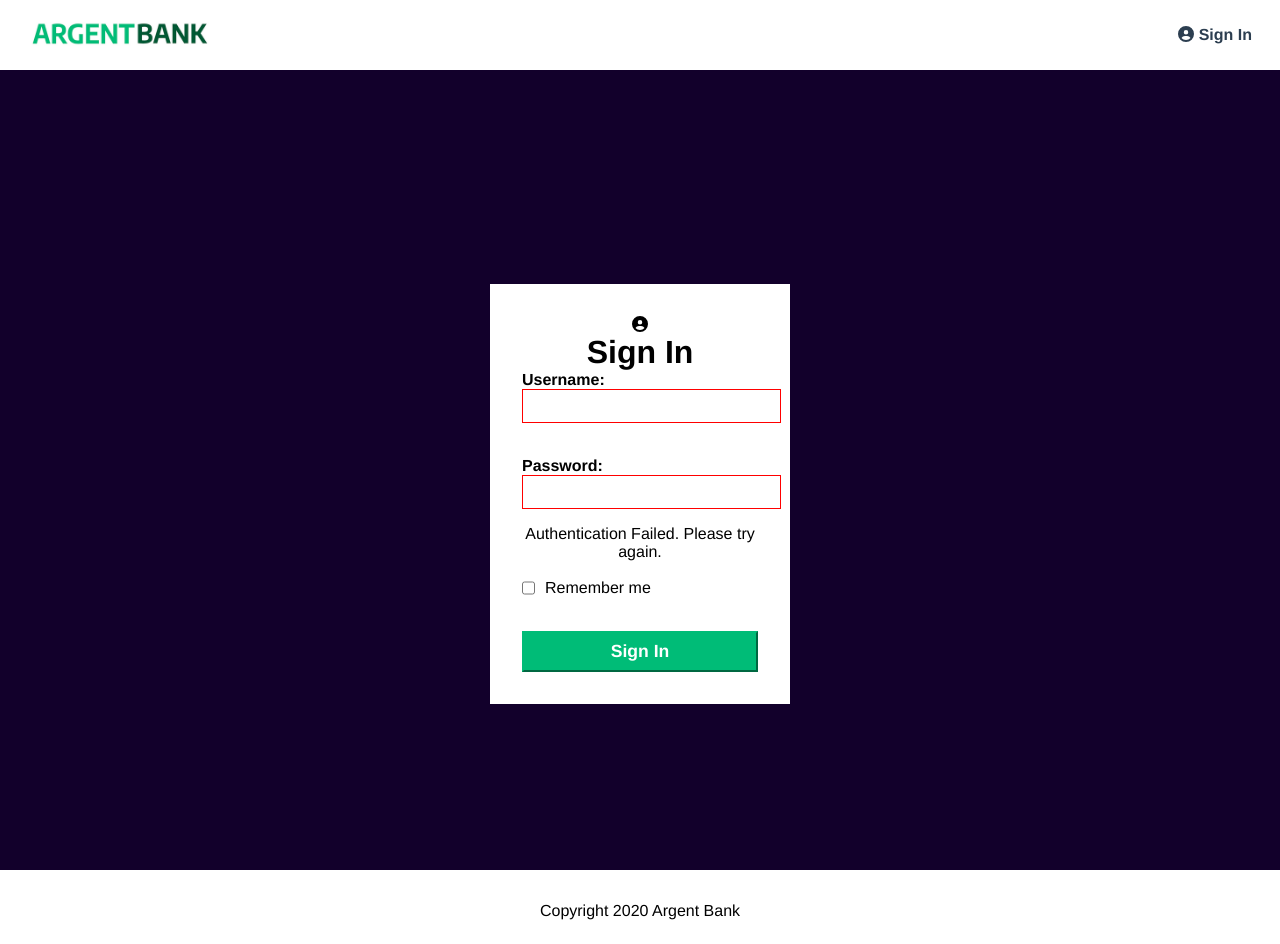
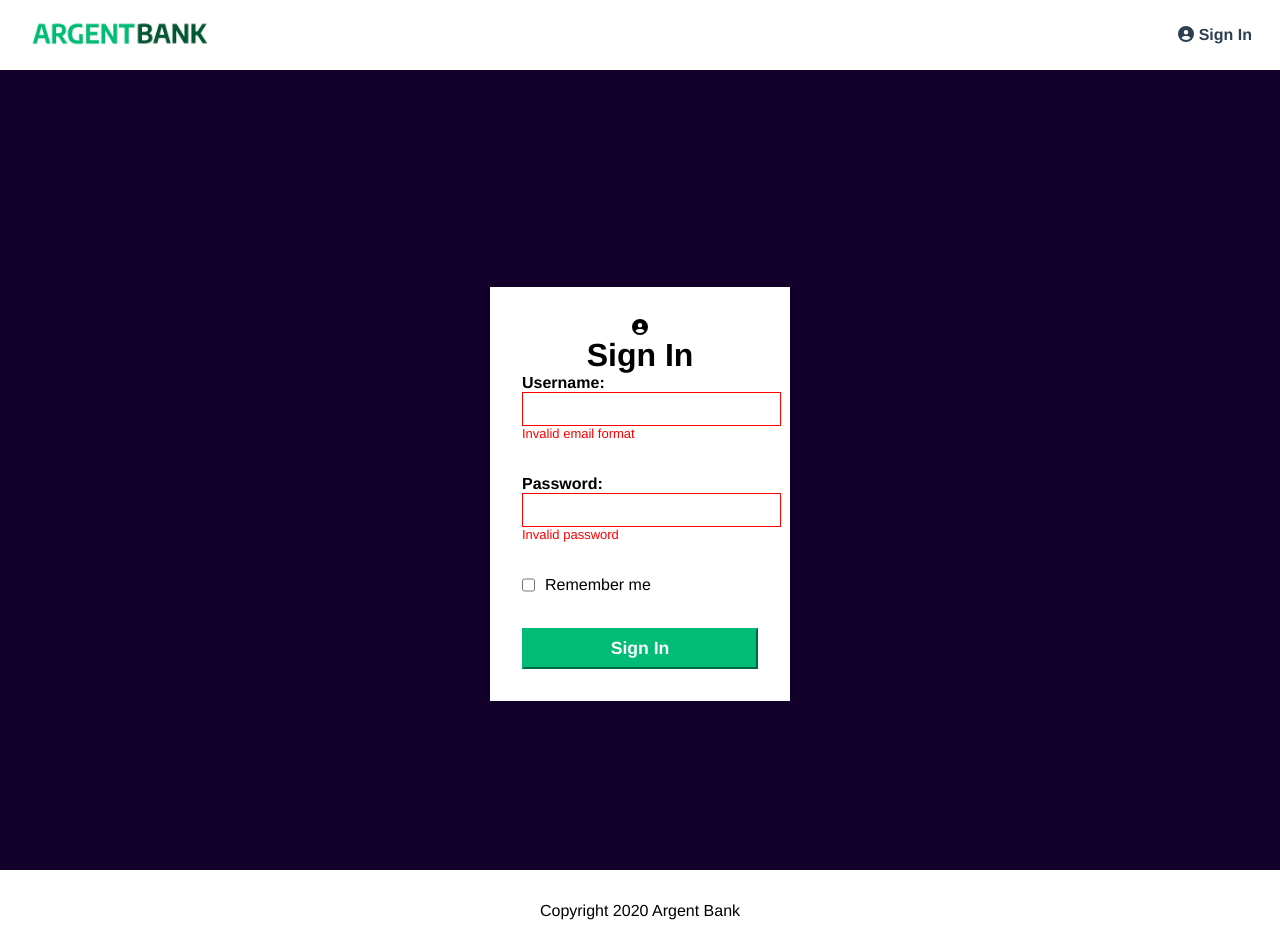
Before and after one commit to todorjr/bank-api-front, a React (Vite) app: page /signin in a window 1280 px wide. Both pictures are taken after a click on the button "Sign In". Built offline with nearby package versions, Linux system fonts and the light colour scheme; no server answers.

Commit message:
check code for error handling

```diff
--- a/src/pages/SignIn.jsx
+++ b/src/pages/SignIn.jsx
@@ -16,19 +16,43 @@ function SignIn() {
 
     const [email, setEmail] = useState('')
     const [password, setPassword] = useState('')
+    const [emailError, setEmailError] = useState(null)
+    const [passError, setPassError] = useState(null)
+
     const { isLoggedIn, authError } = useSelector((state) => state.user)
 
+    const validateEmail = (email) => {
+        if (!email) {
+            setEmailError('Invalid email format')
+            return false
+        }
+        setEmailError('')
+        return true
+    }
+
+    const validatePassword = (password) => {
+        if (!password) {
+            setPassError('Invalid password')
+            return false
+        }
+        setPassError('')
+        return true
+    }
+
+    const handleSignIn = async () => {
+        const isEmailValid = validateEmail(email)
+        const isPasswordValid = validatePassword(password)
+
+        if (isEmailValid && isPasswordValid) {
+            await dispatch(authenticateUser({ email, password }))
+        }
+    }
 
     useEffect(() => {
         if (isLoggedIn) {
             navigate('/profile')
         }
     }, [navigate, isLoggedIn])
-
-
-    const handleSignIn = async () => {
-        await dispatch(authenticateUser({ email, password }))
-    }
 
     return (
         <>
@@ -43,11 +67,13 @@ function SignIn() {
                                 Username:
                                 <input
                                     type="text"
-                                    className={`${authError ? styles.invalidAuth : ''}`}
+                                    className={`${emailError ? styles.invalidAuth : ''}`}
                                     value={email}
                                     onChange={(e) => setEmail(e.target.value)}
                                 />
                             </label>
+                            {emailError && <div className={styles.errorMessage}>{emailError}</div>}
+
                         </div>
                         <br />
                         <div className={styles.input}>
@@ -55,11 +81,13 @@ function SignIn() {
                                 Password:
                                 <input
                                     type="password"
-                                    className={`${authError ? styles.invalidAuth : ''}`}
+                                    className={`${passError ? styles.invalidAuth : ''}`}
                                     value={password}
                                     onChange={(e) => setPassword(e.target.value)}
                                 />
                             </label>
+                            {passError && <div className={styles.errorMessage}>{passError}</div>}
+
                         </div>
                         {authError && <div className={styles.errorMessage}>Authentication Failed. Please try again.</div>}
                         <br />
--- a/src/styles/Signin.module.css
+++ b/src/styles/Signin.module.css
@@ -34,8 +34,12 @@
     margin-bottom: 1rem;
 }
 
-.invalid input { border: 1px solid red }
 .invalidAuth { border: 1px solid red }
+.errorMessage {
+    color: red;
+    font-size: 13px;
+    text-align: initial;
+}
 
 .input label { font-weight: bold }
 .input input {
```
